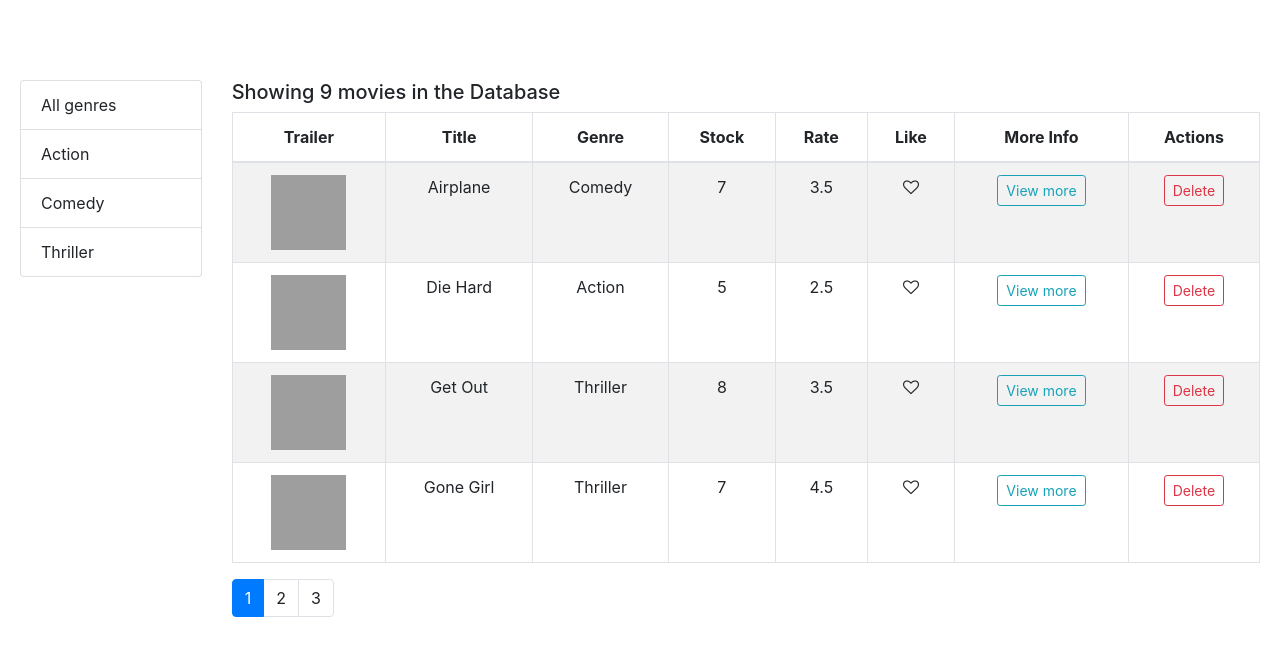
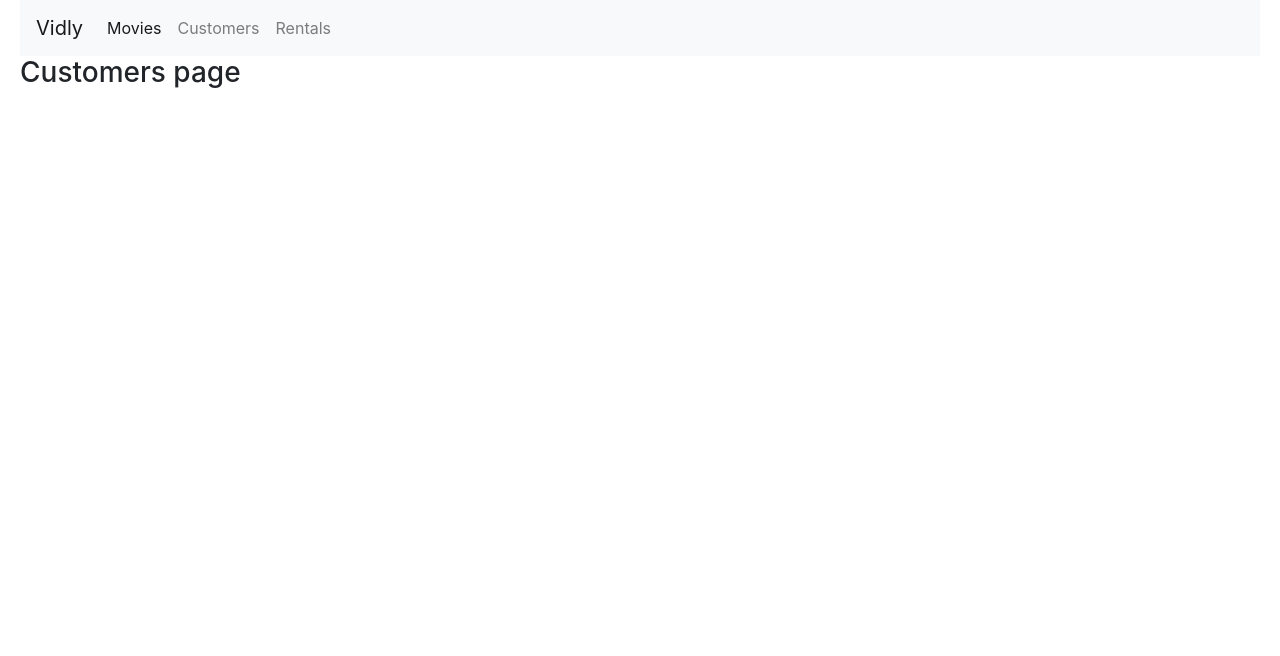
Before and after one commit to Ronith900/Movies-collection-using-ReactJS, a React (Create React App) app: page /customers in a window 1280 px wide. Shown: the top 656 px of the page. Built offline with nearby package versions, Linux system fonts and the light colour scheme; grey boxes are pictures that could not be loaded.

Commit message:
Implementation routers finished

```diff
--- a/package.json
+++ b/package.json
@@ -8,6 +8,7 @@
     "lodash": "^4.17.10",
     "react": "^16.8.6",
     "react-dom": "^16.8.6",
+    "react-router-dom": "^5.0.1",
     "react-scripts": "3.0.1"
   },
   "scripts": {
--- a/src/App.js
+++ b/src/App.js
@@ -1,12 +1,26 @@
-import React from "react";
-import "./App.css";
+import React, { Component } from "react";
+import Movies from "./components/movies";
+import NavBar from "./components/common/navBar";
+import {Route,Switch,Redirect} from 'react-router-dom';
+import Customers from './components/common/customers';
+import Rentals from './components/common/rentals';
 
-function App() {
-  return (
-    <main className="container">
-      <h4>Hello Sinagpore!</h4>
-    </main>
-  );
+class App extends Component {
+  render() {
+    return (
+      <div>
+        <NavBar />
+        <div className="content">
+          <Switch>
+            <Route path="/customers" component={Customers}></Route>
+            <Route path="/rentals" component={Rentals}></Route>
+            <Route path="/" exact component={Movies}></Route>
+          </Switch>
+
+        </div>
+      </div>
+    );
+  }
 }
 
 export default App;
--- /dev/null
+++ b/src/components/common/customers.jsx
@@ -0,0 +1,7 @@
+import React, { Component } from "react";
+
+const Customers = () => {
+  return <h3>Customers page</h3>;
+};
+
+export default Customers;
--- /dev/null
+++ b/src/components/common/navBar.jsx
@@ -0,0 +1,44 @@
+import React, { Component } from "react";
+import { Link } from "react-router-dom";
+
+const NavBar = () => {
+  return (
+    <nav className="navbar navbar-expand-lg navbar-light bg-light">
+      <Link className="navbar-brand" to="/">
+        Vidly
+      </Link>
+      <button
+        className="navbar-toggler"
+        type="button"
+        data-toggle="collapse"
+        data-target="#navbarNav"
+        aria-controls="navbarNav"
+        aria-expanded="false"
+        aria-label="Toggle navigation"
+      >
+        <span className="navbar-toggler-icon" />
+      </button>
+      <div className="collapse navbar-collapse" id="navbarNav">
+        <ul className="navbar-nav">
+          <li className="nav-item active">
+            <Link className="nav-link" to="/">
+              Movies <span className="sr-only">(current)</span>
+            </Link>
+          </li>
+          <li className="nav-item">
+            <Link className="nav-link" to="/customers">
+              Customers
+            </Link>
+          </li>
+          <li className="nav-item">
+            <Link className="nav-link" to="/rentals">
+              Rentals
+            </Link>
+          </li>
+        </ul>
+      </div>
+    </nav>
+  );
+};
+
+export default NavBar;
--- /dev/null
+++ b/src/components/common/rentals.jsx
@@ -0,0 +1,7 @@
+import React, { Component } from "react";
+
+const Rentals = () => {
+  return <h3>Rentals Page</h3>;
+};
+
+export default Rentals;
--- a/src/components/movies.jsx
+++ b/src/components/movies.jsx
@@ -49,8 +49,6 @@
   };
 
   handleSort = sortColumn => {
-
-
     this.setState({ sortColumn });
   };
 
@@ -87,7 +85,7 @@
           <h5>Showing {filtered.length} movies in the Database</h5>
           <MoviesTable
             movies={movies}
-            sortColumn = {sortColumn}
+            sortColumn={sortColumn}
             onLike={this.handleLike}
             onDelete={this.handleDelete}
             onMoreInfo={this.handleMoreInfo}
--- a/src/index.css
+++ b/src/index.css
@@ -1,5 +1,5 @@
 body {
   margin: 0;
-  padding: 80px 20px 20px 20px;
+  padding: 0px 20px 20px 20px;
   font-family: sans-serif;
 }
--- a/src/index.js
+++ b/src/index.js
@@ -1,13 +1,19 @@
 import React from "react";
 import ReactDOM from "react-dom";
 import "./index.css";
-// import App from "./App";
+import { BrowserRouter } from "react-router-dom";
+import App from "./App";
 import * as serviceWorker from "./serviceWorker";
 import "bootstrap/dist/css/bootstrap.css";
 import "font-awesome/css/font-awesome.css";
 import Movies from "./components/movies";
 
-ReactDOM.render(<Movies />, document.getElementById("root"));
+ReactDOM.render(
+  <BrowserRouter>
+    <App />
+  </BrowserRouter>,
+  document.getElementById("root")
+);
 
 // If you want your app to work offline and load faster, you can change
 // unregister() to register() below. Note this comes with some pitfalls.
```
Also changed, not shown: 1 other file (tests, documents, lock files or other folders).
